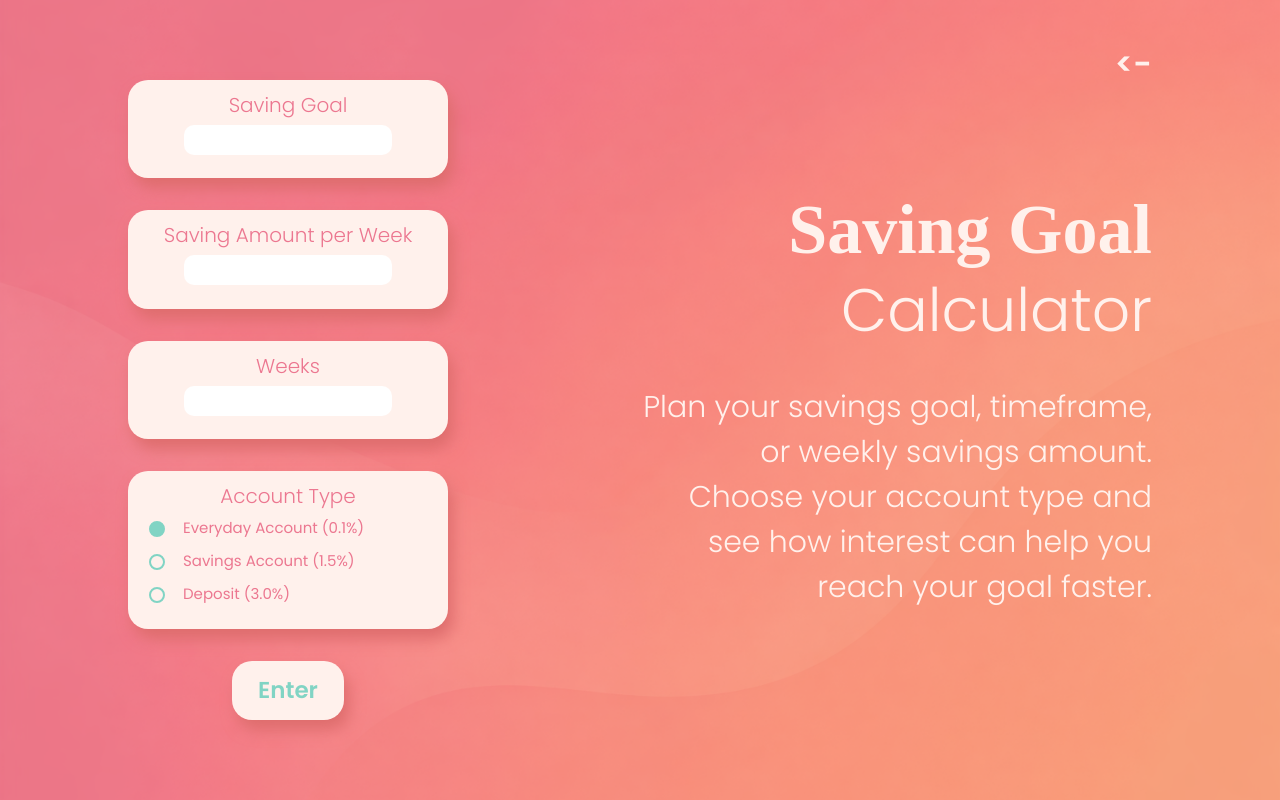
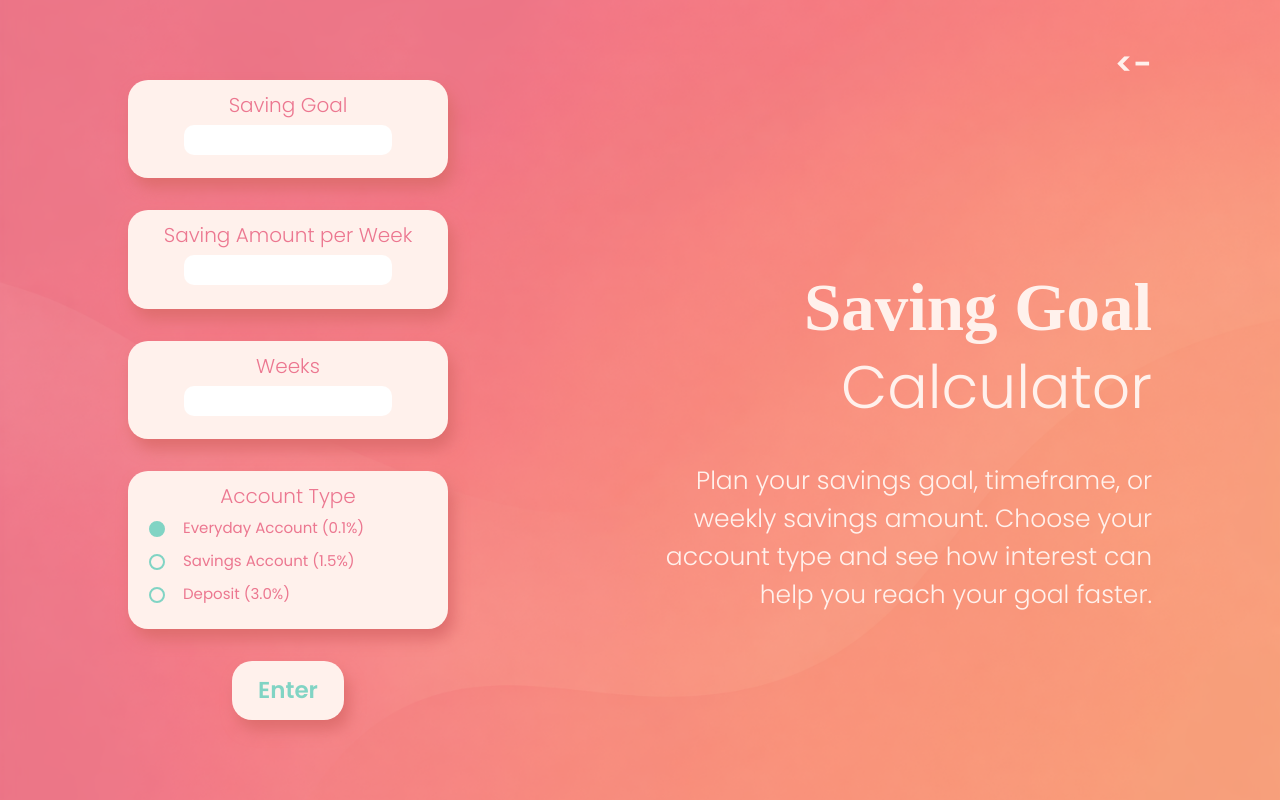
Before and after one commit to callie-txt/DT-Budget-Education, a Flask app: page /goal in a window 1280 px wide. Run offline with Flask 3, Linux system fonts and the light colour scheme.

Commit message:
display to screensize feedback adjustment

```diff
--- a/static/base.css
+++ b/static/base.css
@@ -31,7 +31,7 @@ body.income-page {
 
 .maintext {
     position: fixed;
-    top: 50%;
+    top: 55%;
     transform: translateY(-50%);
     width: 40%;
 }
@@ -39,7 +39,7 @@ body.income-page {
 .title1 {
     font-family: 'Bodoni Moda', serif;
     font-weight: bold;
-    font-size: 70px;
+    font-size: 67px;
     line-height: 80px;
     margin-bottom: 0px;
 }
@@ -54,5 +54,5 @@ body.income-page {
 .subtitle {
     font-family: 'Poppins', sans-serif;
     font-weight: 200;
-    font-size: 30px;
+    font-size: 25px;
 }
```
